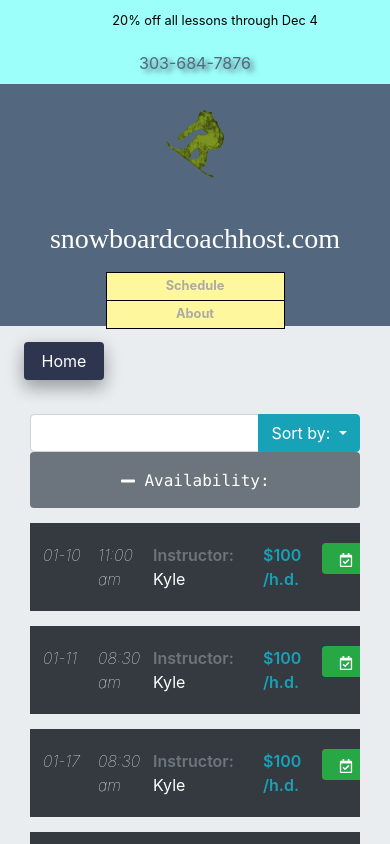
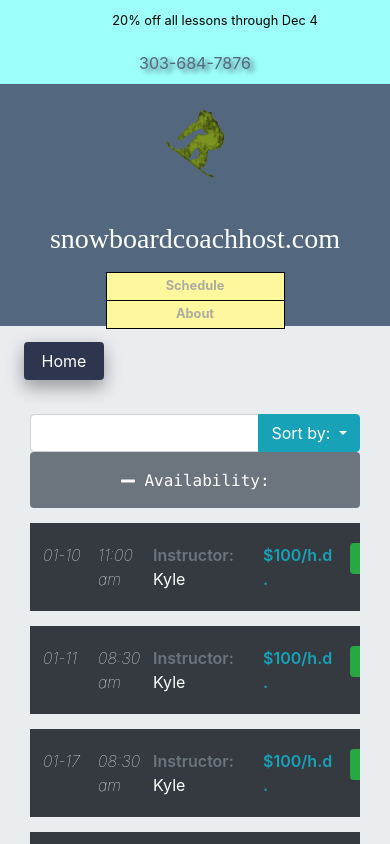
Before and after one commit to hicksey-makes/ski-lessons-snowV2, a React (Create React App) app: page /schedule in a window 390 px wide. Shown: the top 844 px of the page. Built offline with nearby package versions, Linux system fonts and the light colour scheme; a web font is replaced by a local one.

Commit message:
shrink button size, grow lesson length size on screens < md

```diff
--- a/src/components/Reserve/ListLessons.js
+++ b/src/components/Reserve/ListLessons.js
@@ -51,12 +51,12 @@ class ListLessons extends Component {
                 {item.instructorName}
                 </span>
               </div>
-              <div className="col-2 col-md-3 label-item brd lsn-price text-info text-break">
+              <div className="col-3 col-md-3 label-item brd lsn-price text-info text-break">
 
                 {item.lessonCost}
 
               </div>
-              <div className="col-2 col-md-2 brd">
+              <div className="col-1 col-md-2 brd">
                 <button className="btn btn-sm btn-success pr-3 pl-3 mr-1 ml-1 mr-md-1 pr-md-4 pl-md-4 ml-md-auto d-block" onClick={() => {this.props.deleteLesson(item); this.props.toggleAdd(); this.props.grabTime(item)}}><FaRegCalendarCheck  /></button>
               </div>
             </div>
```
